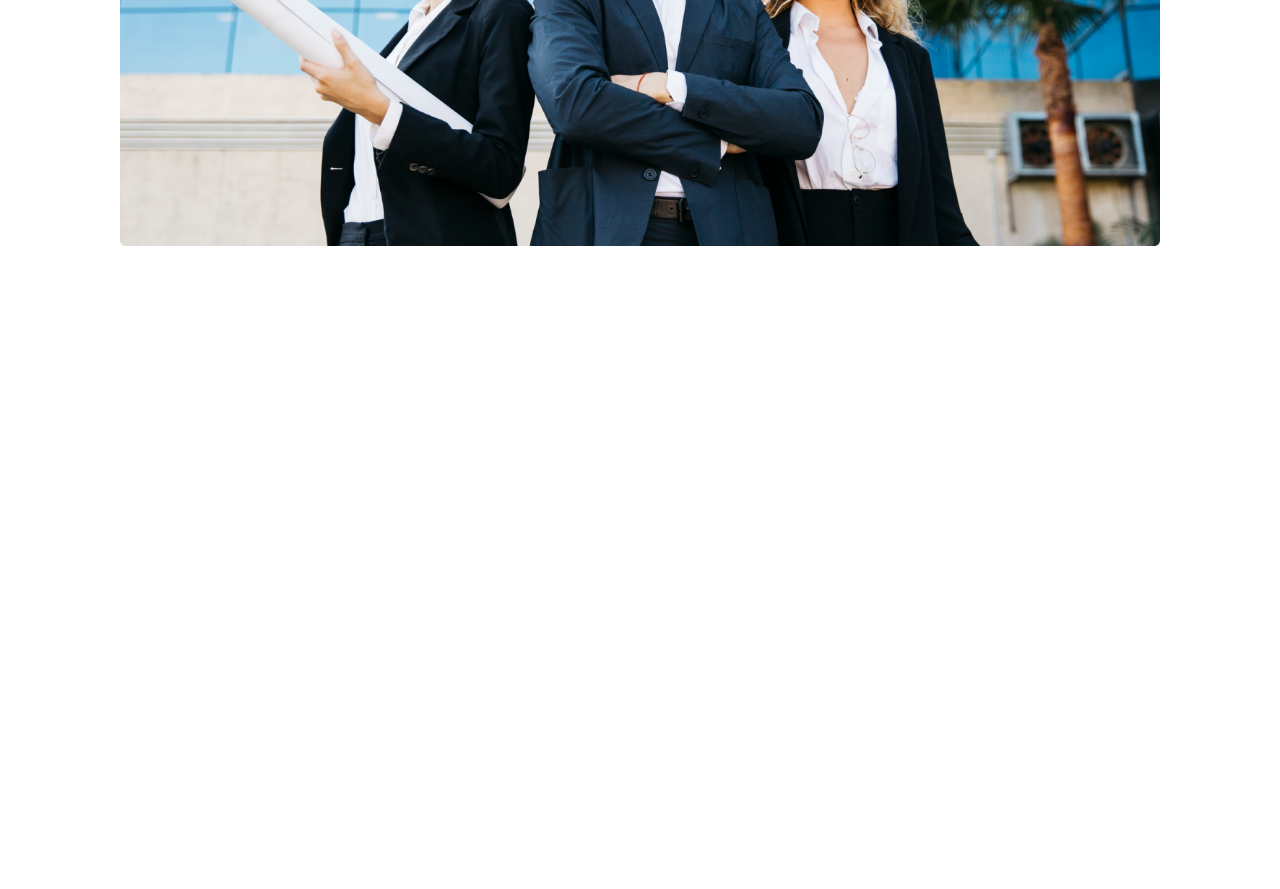
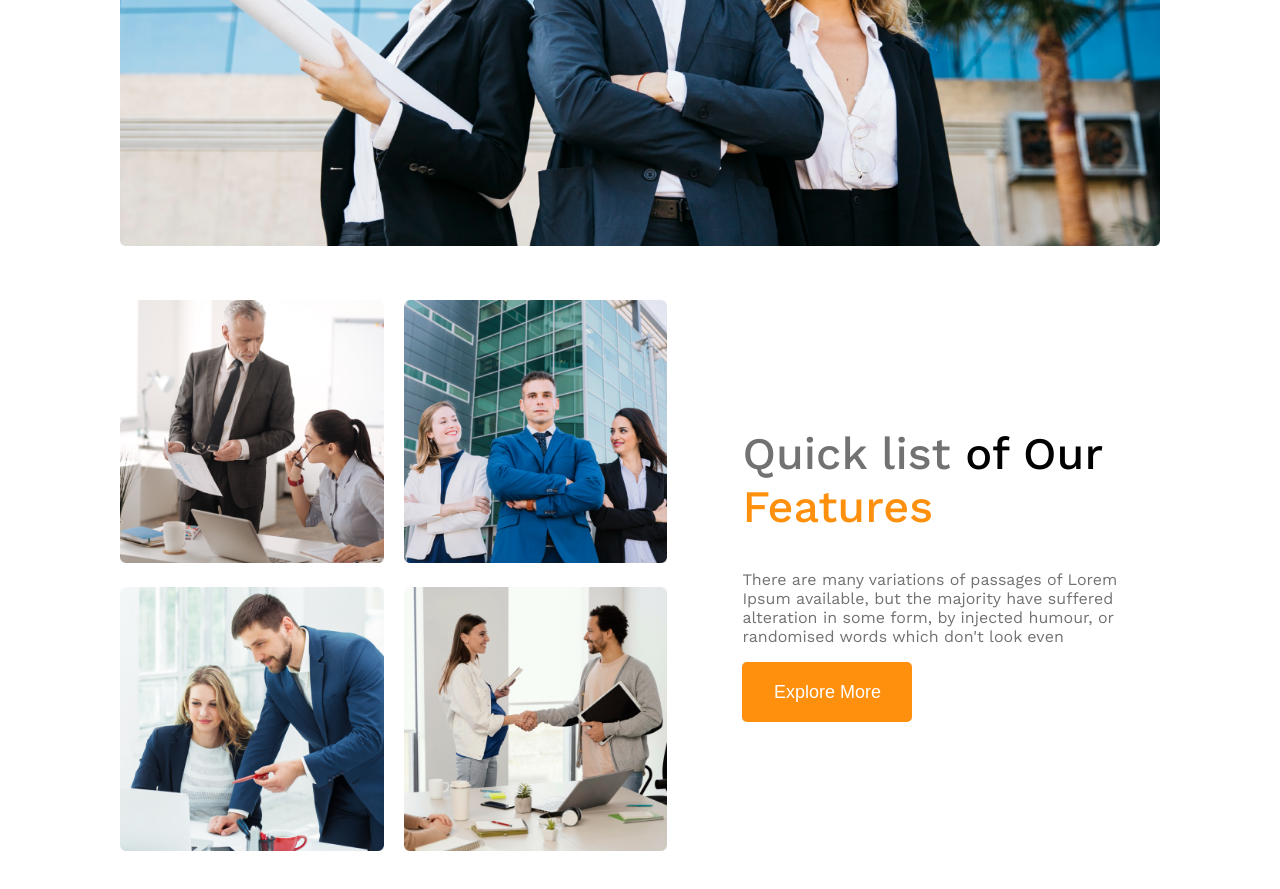
Before and after one commit to aumansur/ph-second-assignment, a plain HTML site: page index.html in a window 1280 px wide. Shown: the part 679-1568 px from the top of the page. Before the commit the page ends 979 px from the top, so only its background shows below. Drawn offline with nearby package versions, Linux system fonts and the light colour scheme.

Commit message:
quick section

```diff
--- a/index.html
+++ b/index.html
@@ -33,5 +33,32 @@
     </section>
     <!-- hero section end -->
 
+    <!-- Quick list section start -->
+    <section class="container">
+        <div class="quckwrapp">
+            <div class="quickImages">
+                    <div class="teamImage">
+                        <img src="images/team1.png" alt="">
+                    </div>
+                    <div class="teamImage">
+                        <img src="images/team2.png" alt="">
+                    </div>
+                    <div class="teamImage">
+                        <img src="images/team3.png" alt="">
+                    </div>
+                    <div class="teamImage">
+                        <img src="images/team4.png" alt="">
+                    </div>
+            </div>
+            <div class="quickText">
+                <h2><span class="qucikList">Quick list</span> of Our <span class="features">Features</span></h2>
+                <p>There are many variations of passages of Lorem Ipsum available, but the majority have suffered alteration in some form, by injected humour, or randomised words which don't look even</p>
+                <button class="primaryBtn">Explore More</button>
+            </div>
+        </div>
+
+    </section>
+    <!-- Quick list section end -->
+
 </body>
 </html>
--- a/styles/style.css
+++ b/styles/style.css
@@ -74,3 +74,43 @@ margin-bottom: 40px;
     margin-top: 40px;
 }
 /* hero section style end  */
+
+/* quick section start */
+.quckwrapp{
+    display: flex;
+}
+.quickImages{
+    display: grid;
+    grid-template-columns: repeat(2, 1fr);
+    gap: 20px;
+}
+.teamImage img{
+    width: 100%;
+}
+.quickText{
+    margin-left: 75px;
+    width: 537px;
+    height: 304px;
+    margin-top: 90px;
+
+
+}
+
+.quickText h2{
+    font-weight: 500;
+font-size: 45px;
+}
+.quickText p{
+    color: #727272;
+    font-weight: 400;
+font-size: 16px;
+}
+
+.qucikList{
+    color: #727272;
+}
+.features{
+    color: #FF900E;
+}
+
+/* quick section end */
```
